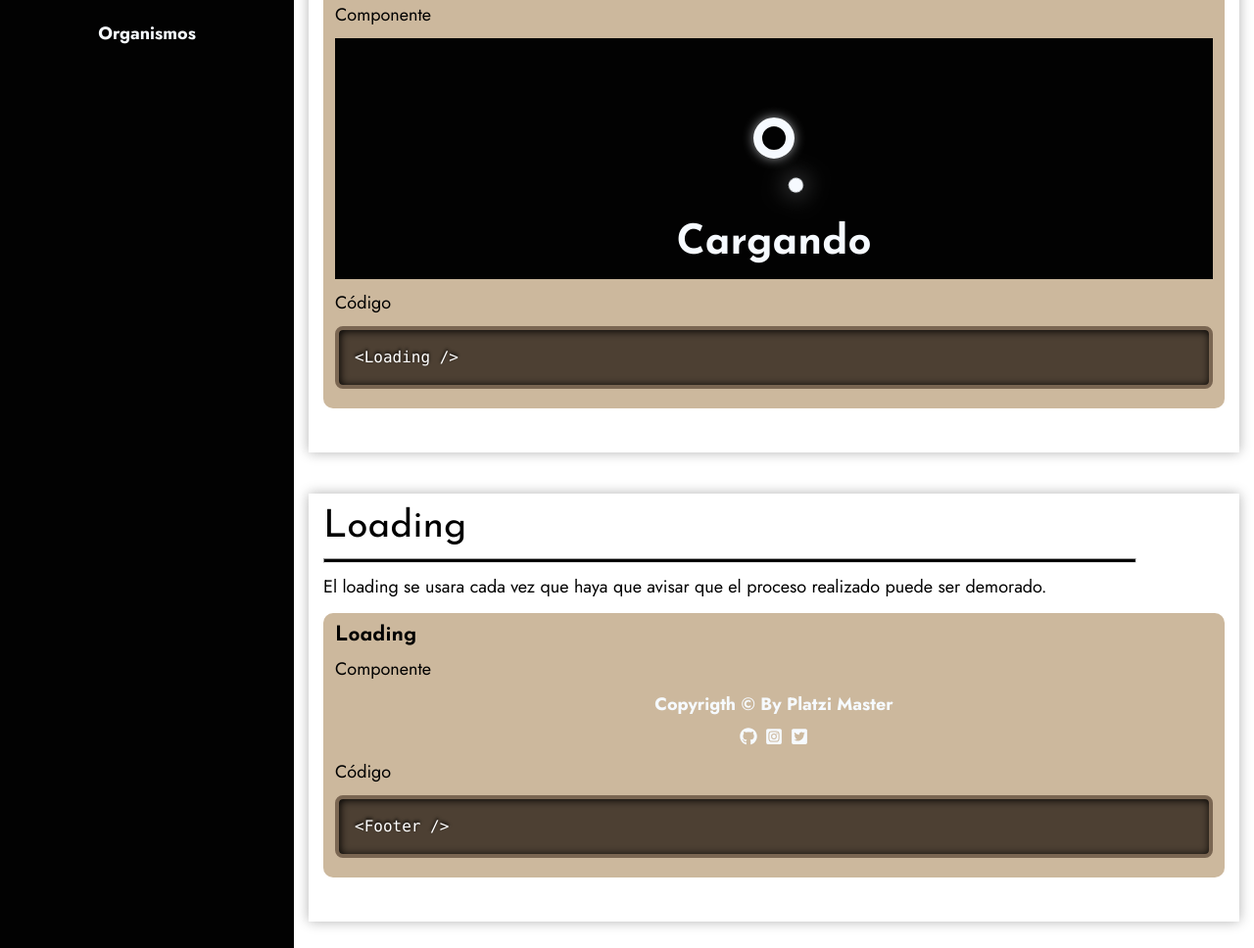
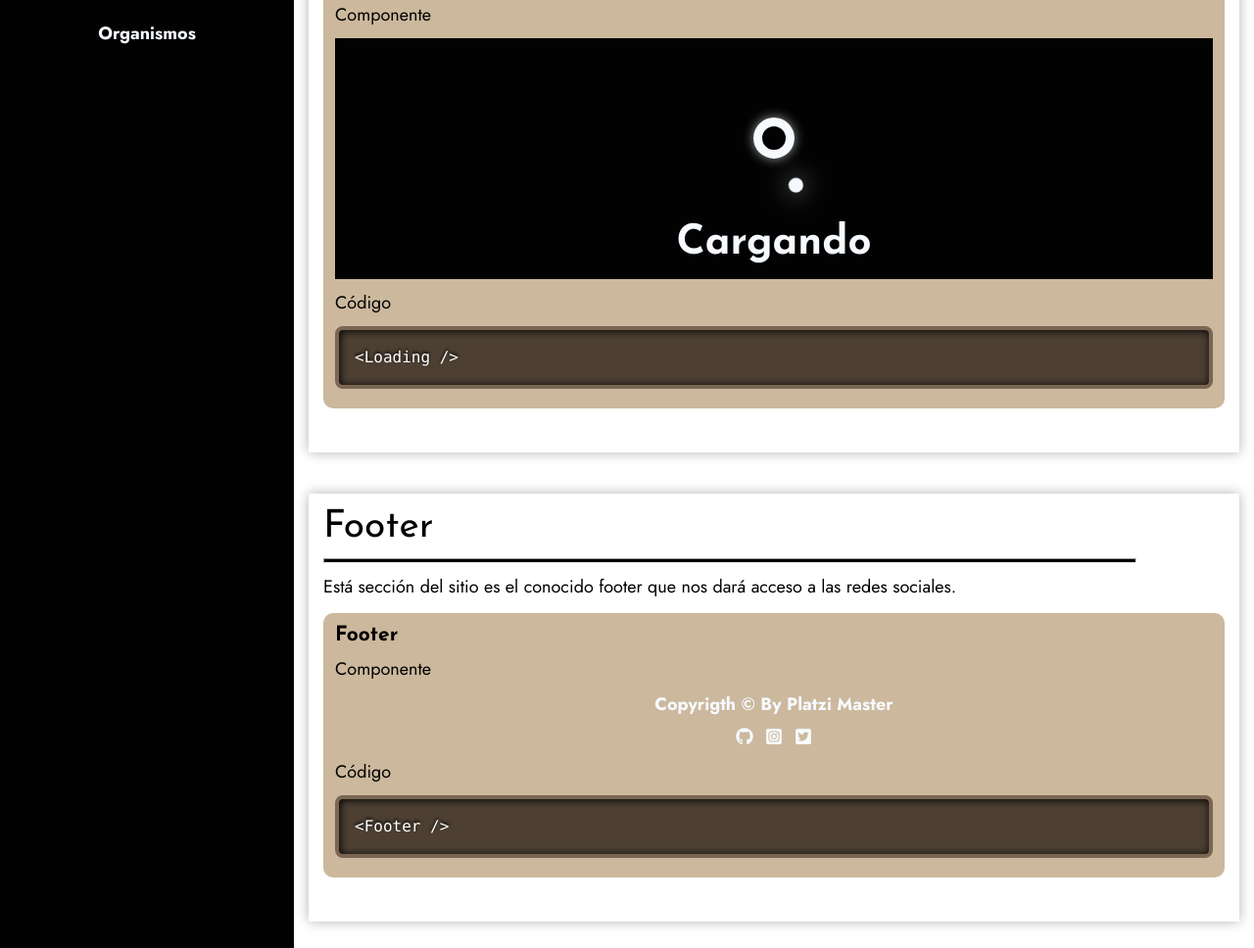
Before and after one commit to WS-Jedp/NeoBit, a React app: page /molecules in a window 1280 px wide and 2054 px high. Shown: the part 1086-2054 px from the top of the page at 98% size. Built offline with nearby package versions, Linux system fonts and the light colour scheme.

Commit message:
feature/footer I made some changes and the changed was madeit

```diff
--- a/src/containers/Molecules.jsx
+++ b/src/containers/Molecules.jsx
@@ -70,15 +70,15 @@ const Molecules = () => {
       </section>
 
       <section className="systemContent--section">
-        <h4>Loading</h4>
+        <h4>Footer</h4>
         <hr />
         <p>
-          El loading se usara cada vez que haya que avisar que el proceso realizado puede ser demorado.
+          Está sección del sitio es el conocido footer que nos dará acceso a las redes sociales.
         </p>
 
         <div className="systemContent--section--components">
           <div className="container-component">
-            <h5>Loading</h5>
+            <h5>Footer</h5>
             <p>Componente</p>
             <Footer />
             <p>Código</p>
--- a/src/styles/components/molecules/Footer.scss
+++ b/src/styles/components/molecules/Footer.scss
@@ -9,7 +9,7 @@
   .social {
     font-size: $font-size-p;
     & svg {
-      margin-right: 8px;
+      margin-right: $space-elements-small;
     }
     & svg:last-child {
       margin-right: 0;
```
